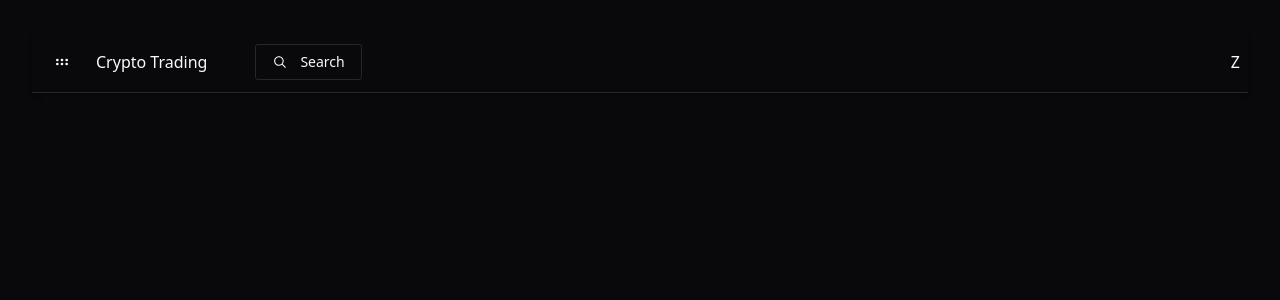
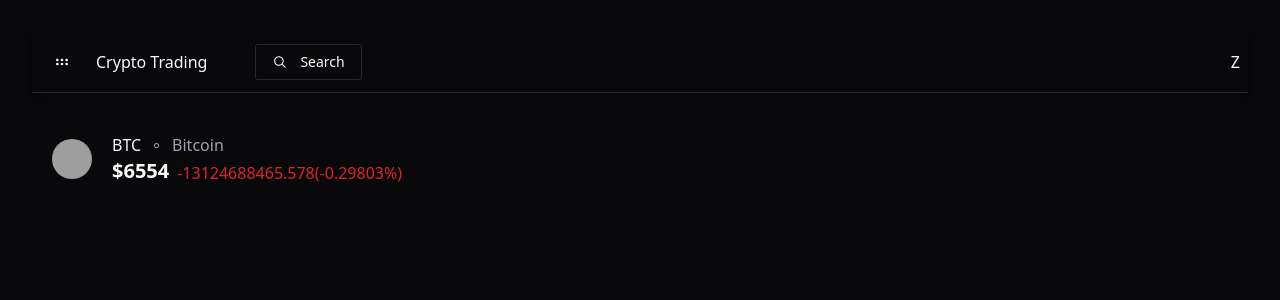
Before and after one commit to Kaushikj14/trading_frontend, a React (Vite) app: page /market/1 in a window 1280 px wide. Shown: the top 300 px of the page. Built offline with nearby package versions, Linux system fonts and the light colour scheme; grey boxes are pictures that could not be loaded.

Commit message:
Working on particular tab component

```diff
--- a/src/page/Home/AssetTable.jsx
+++ b/src/page/Home/AssetTable.jsx
@@ -9,8 +9,12 @@
 } from "@/components/ui/table";
 import { Avatar, AvatarImage } from "@radix-ui/react-avatar";
 import React from "react";
+import { useNavigate } from "react-router-dom";
 
 const AssetTable = () => {
+
+  const navigate = useNavigate();
+
   return (
     <div>
       <Table>
@@ -26,7 +30,7 @@
         </TableHeader>
         <TableBody>
           {[1,1,1,1,1,1,1,1,1,1].map((items,index)=><TableRow key={index}>
-            <TableCell className="font-medium">
+            <TableCell onClick={()=>navigate(`/market/bitcoin`)} className="font-medium cursor-pointer">
               <div className="flex items-center gap-2">
                 <Avatar className="w-8 h-8">
                   <AvatarImage src="https://upload.wikimedia.org/wikipedia/commons/thumb/4/46/Bitcoin.svg/1200px-Bitcoin.svg.png" />
--- a/src/page/Stock Detsils/StockDetails.jsx
+++ b/src/page/Stock Detsils/StockDetails.jsx
@@ -1,9 +1,40 @@
+import { Avatar, AvatarImage } from '@/components/ui/avatar'
+import { DotIcon } from '@radix-ui/react-icons'
 import React from 'react'
 
 const StockDetails = () => {
   return (
-    <div>
+    <div className='p-5 mt-5'>
+        <div className="flex justify-between">
+          <div className="flex gap-5 items-center">
+              <div>
+                <Avatar>
+                  <AvatarImage src={"https://banner2.cleanpng.com/20240304/cfk/transparent-blue-circle-ether-cryptocurrency-logo-in-blue-1710851707211.webp"} />
+                </Avatar>
+              </div>
 
+              <div>
+                <div className="flex items-center gap-2">
+                  <p>BTC</p>
+                  <DotIcon className='text-gray-400' />
+                  <p className='text-gray-400'>Bitcoin</p>
+                </div>
+
+                <div className='flex items-end gap-2'>
+
+                  <p className='text-xl font-bold'>$6554</p>
+                  <p className='text-red-600'>
+
+                          <span>-13124688465.578</span>
+                          <span>(-0.29803%)</span>
+
+                  </p>
+
+                </div>
+              </div>
+
+          </div>
+        </div>
     </div>
   )
 }
```
